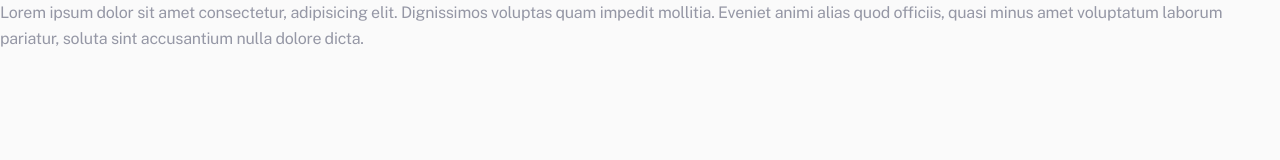
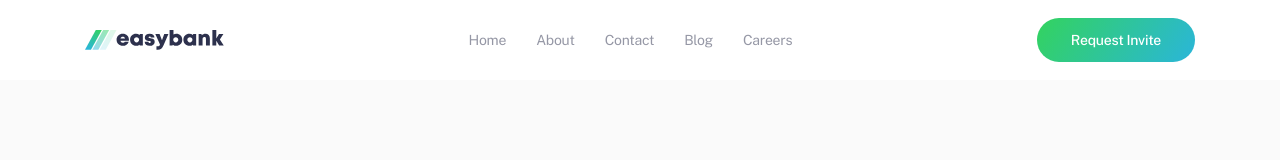
Before and after one commit to saidovshohboz/easybank, a plain HTML site: page index.html in a window 1280 px wide. Drawn offline with Linux system fonts and the light colour scheme.

Commit message:
Add site-header section

```diff
--- a/css/style.css
+++ b/css/style.css
@@ -3,8 +3,7 @@
   --green: #30c88f;
   --black: #2d314d;
   --grey: #9597a5;
-
-  --gradient: linear-gradient(135deg, #33d35e 0%, #2ab6d9 99.58%);
+  --gradient: linear-gradient(125deg, #33d35e 0%, #2ab6d9 99.58%);
 }
 
 
@@ -116,6 +115,119 @@ select:-webkit-autofill:focus {
 }
 
 
+/* LOGO */
+.logo {
+  display: flex;
+}
+
+.logo:hover {
+  opacity: 0.8;
+}
+
+.logo:active {
+  opacity: 0.6;
+}
+
+.logo__img {
+  width: 139px;
+  height: 20px;
+  object-fit: contain;
+}
+
+
+/* SITENAV */
+.sitenav__list {
+  display: flex;
+  align-items: center;
+  padding: 0;
+  margin: 0;
+  list-style: none;
+  font-size: 14px;
+  line-height: normal;
+}
+
+.sitenav__item {
+  position: relative;
+  padding-top: 32px;
+  padding-bottom: 32px;
+}
+
+.sitenav__item:not(:last-child) {
+  margin-right: 30px;
+}
+
+.sitenav__link {
+  display: block;
+  color: var(--grey);
+  text-decoration: none;
+}
+
+.sitenav__link:hover {
+  color: var(--black);
+}
+
+.sitenav__link::after {
+  position: absolute;
+  display: none;
+  left: 0;
+  bottom: 0;
+  width: 100%;
+  height: 4px;
+  background-color: var(--green);
+  background-image: var(--gradient);
+  content: "";
+}
+
+.sitenav__link:hover::after {
+  display: block;
+}
+
+
+/* BUTTON */
+.button {
+  position: relative;
+  display: inline-block;
+  text-decoration: none;
+  color: #fff;
+  background-color: var(--green);
+  background-image: var(--gradient);
+  padding: 8px 34px;
+  cursor: pointer;
+  font-weight: 500;
+  font-size: 14px;
+  line-height: 28px;
+  border-radius: 22px;
+  overflow: hidden;
+  white-space: nowrap;
+}
+
+.button:hover::after {
+  position: absolute;
+  left: 0;
+  top: 0;
+  width: 100%;
+  height: 100%;
+  content: "";
+  background-color: rgba(255, 255, 255, 0.4);
+}
+
+.button:active {
+  transform: translateY(2px);
+}
+
+
+/* SITE-HEADER */
+.site-header {
+  background-color: #fff;
+}
+
+.site-header__container {
+  display: flex;
+  justify-content: space-between;
+  align-items: center;
+}
+
+
 /* MAIN-CONTENT */
 .main-content {
   flex-grow: 1;
--- a/index.html
+++ b/index.html
@@ -11,7 +11,38 @@
 </head>
 <body>
 
-Lorem ipsum dolor sit amet consectetur, adipisicing elit. Dignissimos voluptas quam impedit mollitia. Eveniet animi alias quod officiis, quasi minus amet voluptatum laborum pariatur, soluta sint accusantium nulla dolore dicta.
+  <!-- SITE-HEADER -->
+  <header class="site-header">
+    <div class="site-header__container container">
+      <a class="logo" href="index.html">
+        <img class="logo__img" src="img/logo.svg" alt="EasyBank Logo" width="139" height="20">
+      </a>
+
+      <!-- SITENAV -->
+      <nav class="sitenav">
+        <ul class="sitenav__list">
+          <li class="sitenav__item">
+            <a class="sitenav__link" href="#">Home</a>
+          </li>
+          <li class="sitenav__item">
+            <a class="sitenav__link" href="#">About</a>
+          </li>
+          <li class="sitenav__item">
+            <a class="sitenav__link" href="#">Contact</a>
+          </li>
+          <li class="sitenav__item">
+            <a class="sitenav__link" href="#">Blog</a>
+          </li>
+          <li class="sitenav__item">
+            <a class="sitenav__link" href="#">Careers</a>
+          </li>
+        </ul>
+      </nav>
+
+      <!-- BUTTON -->
+      <a class="button" href="#">Request Invite</a>
+    </div>
+  </header>
 
   <script src="js/main.js"></script>
 </body>
```
Also changed, not shown: img/logo-white.svg (added), img/logo.svg (added).
